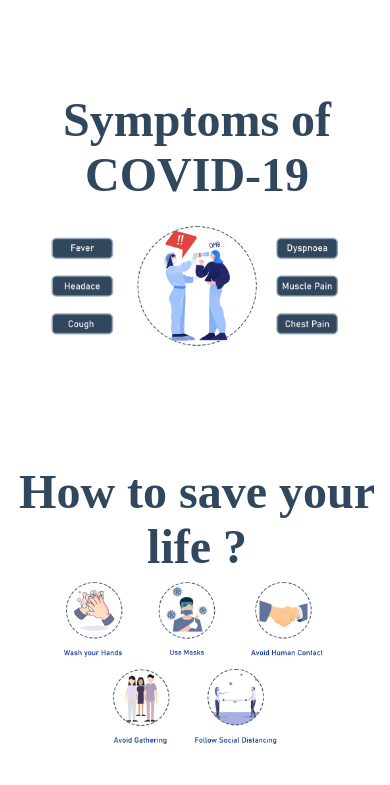
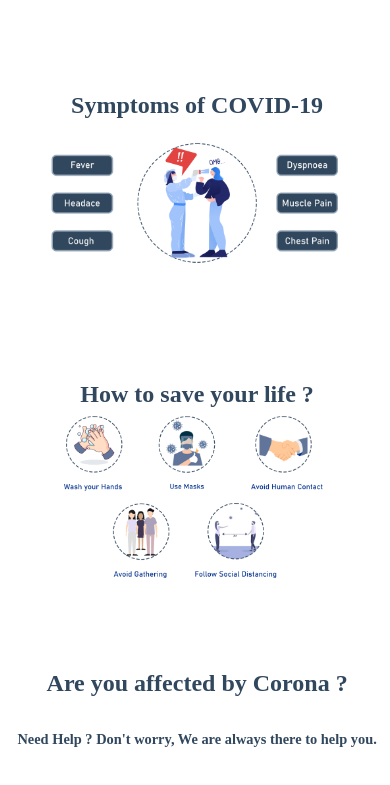
Before and after one commit to CovAssist/CoviHelp-client, a React (Create React App) app: page / in a window 390 px wide. Shown: the part 1600-2385 px from the top of the page. Built offline with nearby package versions, Linux system fonts and the light colour scheme.

Commit message:
Made text responsive.

```diff
--- a/src/components/LastPart/LastPart.css
+++ b/src/components/LastPart/LastPart.css
@@ -1,6 +1,6 @@
 .symptoms {
   color: var(--color-medBlue);
-  font-size: 48px;
+  font-size: 3rem;
   font-family: 'Times New Roman', Times, serif;
   font-weight: bold;
   text-align: center;
@@ -16,7 +16,7 @@
 
 .subsymp {
   color: var(--color-medBlue);
-  font-size: 22px;
+  font-size: 1.6rem;
   font-family: 'Times New Roman', Times, serif;
   font-weight: bold;
   text-align: center;
@@ -58,3 +58,11 @@
   font-size: 45px;
   cursor: pointer;
 }
+@media screen and (max-width:900px) {
+    .symptoms{
+        font-size: 1.5rem;
+    }
+    .subsymp{
+      font-size: 0.9rem;
+    }
+}
```
